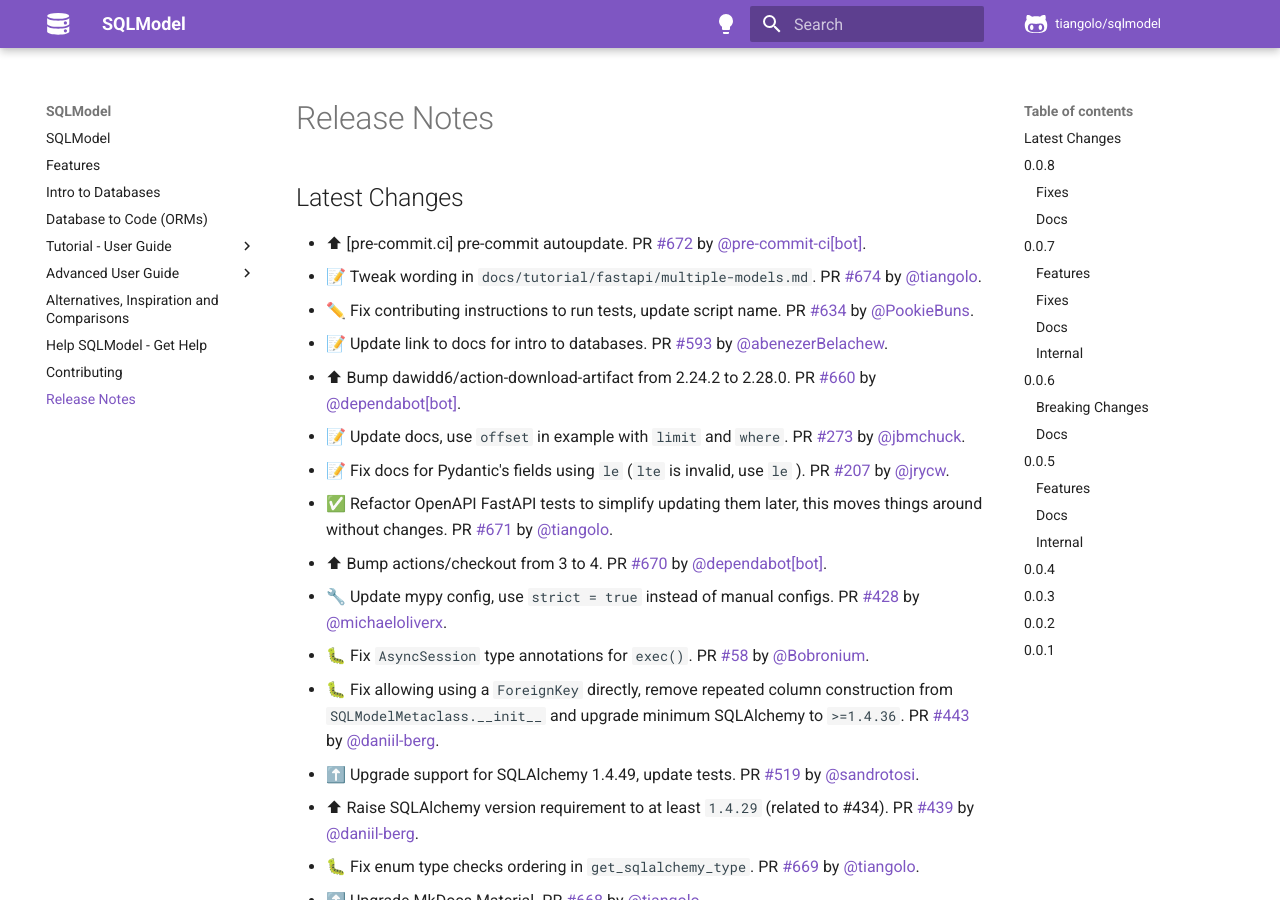
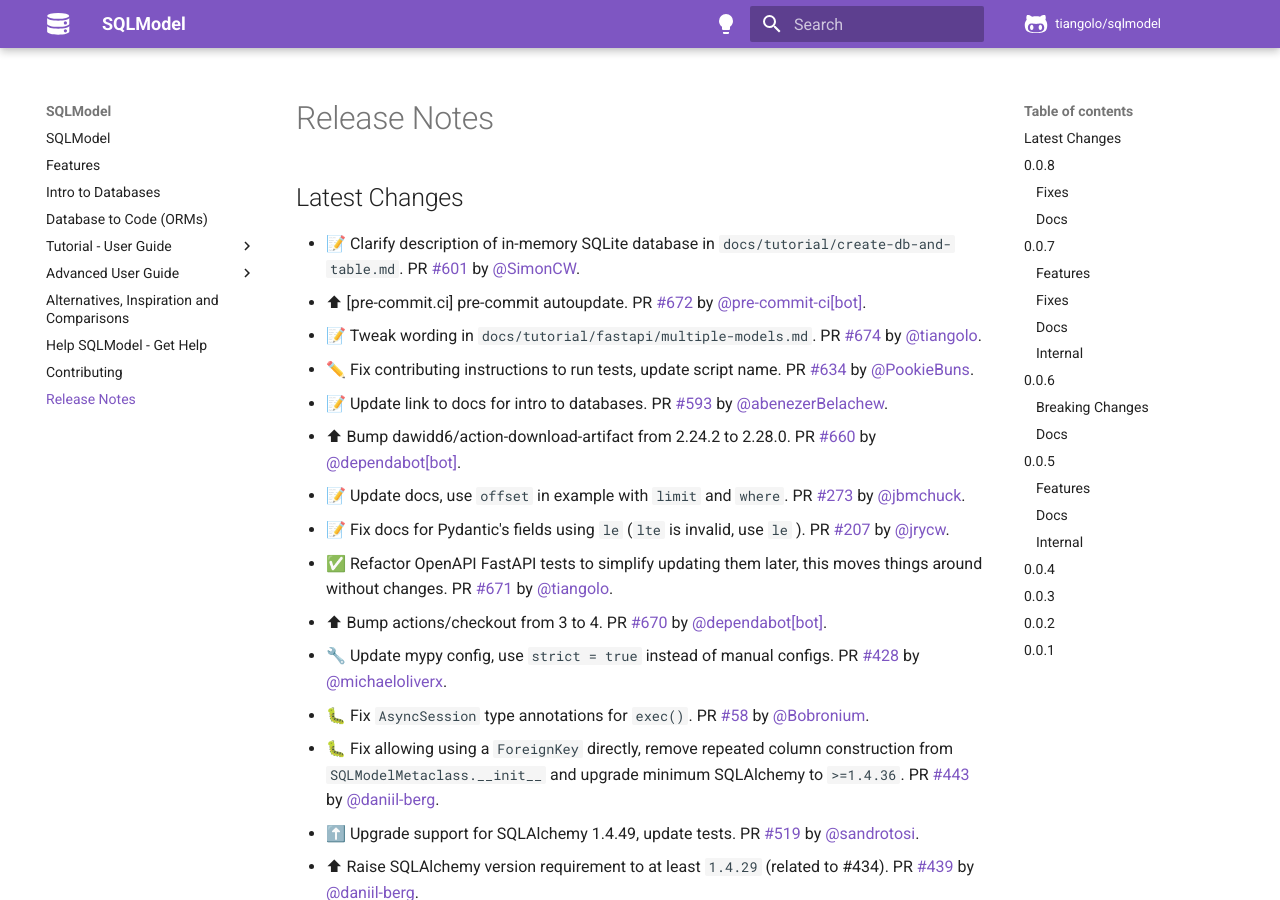
Before and after one commit to sztrakabalint/fastapi-sqlmodel, an MkDocs documentation site: the page built from docs/release-notes.md, in a window 1280 px wide and 900 px high. Built offline with MkDocs 1.6.1 and Material for MkDocs 9.7.7, drawn with Linux system fonts in a browser that asks for light colours; comment, search, counter and statistics services are not loaded.

Commit message:
📝 Update release notes

```diff
--- a/docs/release-notes.md
+++ b/docs/release-notes.md
@@ -2,6 +2,7 @@
 
 ## Latest Changes
 
+* 📝 Clarify description of in-memory SQLite database in `docs/tutorial/create-db-and-table.md`. PR [#601](https://github.com/tiangolo/sqlmodel/pull/601) by [@SimonCW](https://github.com/SimonCW).
 * ⬆ [pre-commit.ci] pre-commit autoupdate. PR [#672](https://github.com/tiangolo/sqlmodel/pull/672) by [@pre-commit-ci[bot]](https://github.com/apps/pre-commit-ci).
 * 📝 Tweak wording in `docs/tutorial/fastapi/multiple-models.md`. PR [#674](https://github.com/tiangolo/sqlmodel/pull/674) by [@tiangolo](https://github.com/tiangolo).
 * ✏️ Fix contributing instructions to run tests, update script name. PR [#634](https://github.com/tiangolo/sqlmodel/pull/634) by [@PookieBuns](https://github.com/PookieBuns).
```
